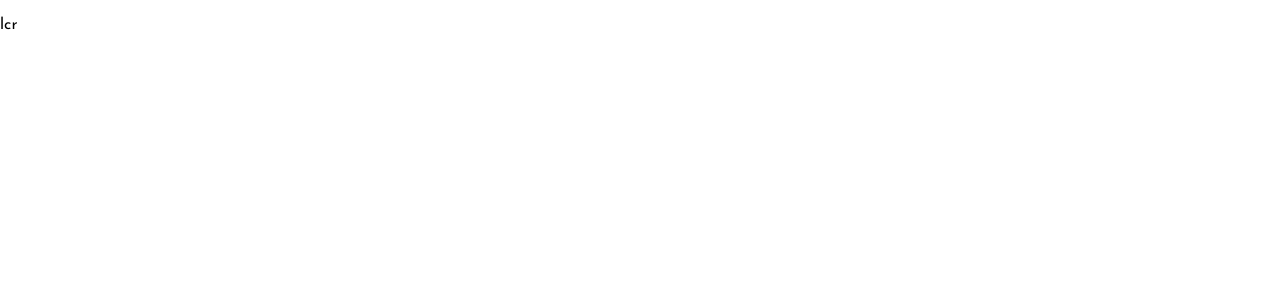
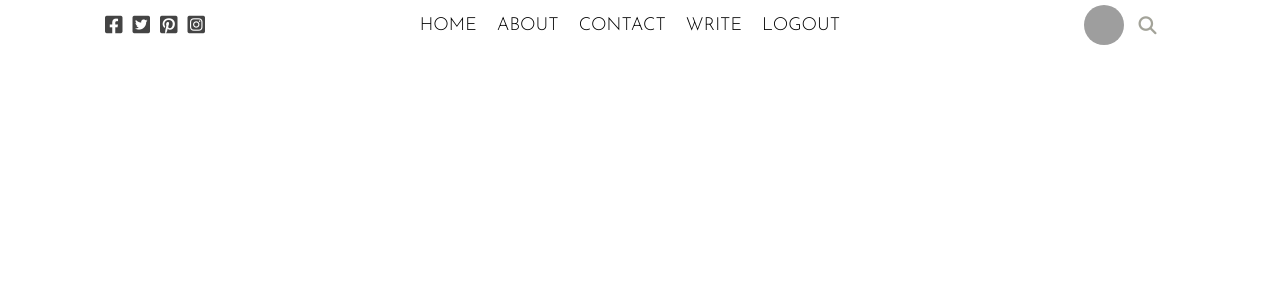
Before and after one commit to TaylorH07/wc-blog, a React (Create React App) app: page / in a window 1280 px wide. Shown: the top 300 px of the page. Built offline with nearby package versions, Linux system fonts and the light colour scheme; grey boxes are pictures that could not be loaded.

Commit message:
completed nav bar

```diff
--- a/public/index.html
+++ b/public/index.html
@@ -12,6 +12,9 @@
     <link
       href="https://fonts.googleapis.com/css2?family=Josefin+Sans:wght@100;200;300;400;500;600;700&family=Lora:ital,wght@1,400;1,500;1,600&family=Varela&family=Varela+Round&display=swap"
       rel="stylesheet">
+      <link rel="stylesheet" href="https://cdnjs.cloudflare.com/ajax/libs/font-awesome/6.2.0/css/all.min.css"
+        integrity="sha512-xh6O/CkQoPOWDdYTDqeRdPCVd1SpvCA9XXcUnZS2FmJNp1coAFzvtCN9BmamE+4aHK8yyUHUSCcJHgXloTyT2A=="
+        crossorigin="anonymous" referrerpolicy="no-referrer" />
     <style>
       *{
         margin: 0;
--- a/src/Navbar/navbar.css
+++ b/src/Navbar/navbar.css
@@ -8,3 +8,50 @@
     align-items: center;
     font-family: 'Josefin Sans', sans-serif;
 }
+
+.navLeft, .navRight {
+    flex: 3;
+    display: flex;
+    align-items: center;
+    justify-content: center;
+}
+
+.navCenter {
+    flex: 6;
+}
+
+.navIcon{
+    font-size: 20px;
+    margin-right: 10px;
+    color: #444;
+    cursor: pointer;
+}
+
+.navImg{
+    width: 40px;
+    height: 40px;
+    border-radius: 50%;
+    object-fit: cover;
+}
+
+.navList{
+    display: flex;
+    justify-content: center;
+    margin: 0;
+    padding: 0;
+    list-style: none;
+}
+
+.navListItem{
+    margin-right: 20px;
+    font-size: 18px;
+    font-weight: 300;
+    cursor: pointer;
+}
+
+.navSearchIcon{
+    font-size: 18px;
+    color:#6659;
+    cursor: pointer;
+    margin-left: 15px;
+}
--- a/src/Navbar/navbar.jsx
+++ b/src/Navbar/navbar.jsx
@@ -3,9 +3,26 @@ import './navbar.css'
 export default function navbar() {
   return (
       <div className='nav'>
-          <div className="topleft">l</div>
-          <div className="topCenter">c</div>
-          <div className="topRight">r</div>
+          <div className="navLeft">
+              <i className="navIcon fa-brands fa-square-facebook"></i>
+              <i className="navIcon fa-brands fa-square-twitter"></i>
+              <i className="navIcon fa-brands fa-square-pinterest"></i>
+              <i className="navIcon fa-brands fa-square-instagram"></i>
+          </div>
+          <div className="navCenter">
+              <ul className="navList">
+                  <li className='navListItem'>HOME</li>
+                  <li className='navListItem'>ABOUT</li>
+                  <li className='navListItem'>CONTACT</li>
+                  <li className='navListItem'>WRITE</li>
+                  <li className='navListItem'>LOGOUT</li>
+              </ul>
+          </div>
+          <div className="navRight">
+              <img className='navImg'
+                  src="https://images.pexels.com/photos/5912965/pexels-photo-5912965.jpeg?auto=compress&cs=tinysrgb&w=1260&h=750&dpr=1" alt="" />
+              <i className="navSearchIcon fa-solid fa-magnifying-glass"></i>
+          </div>
 
     </div>
   )
```
